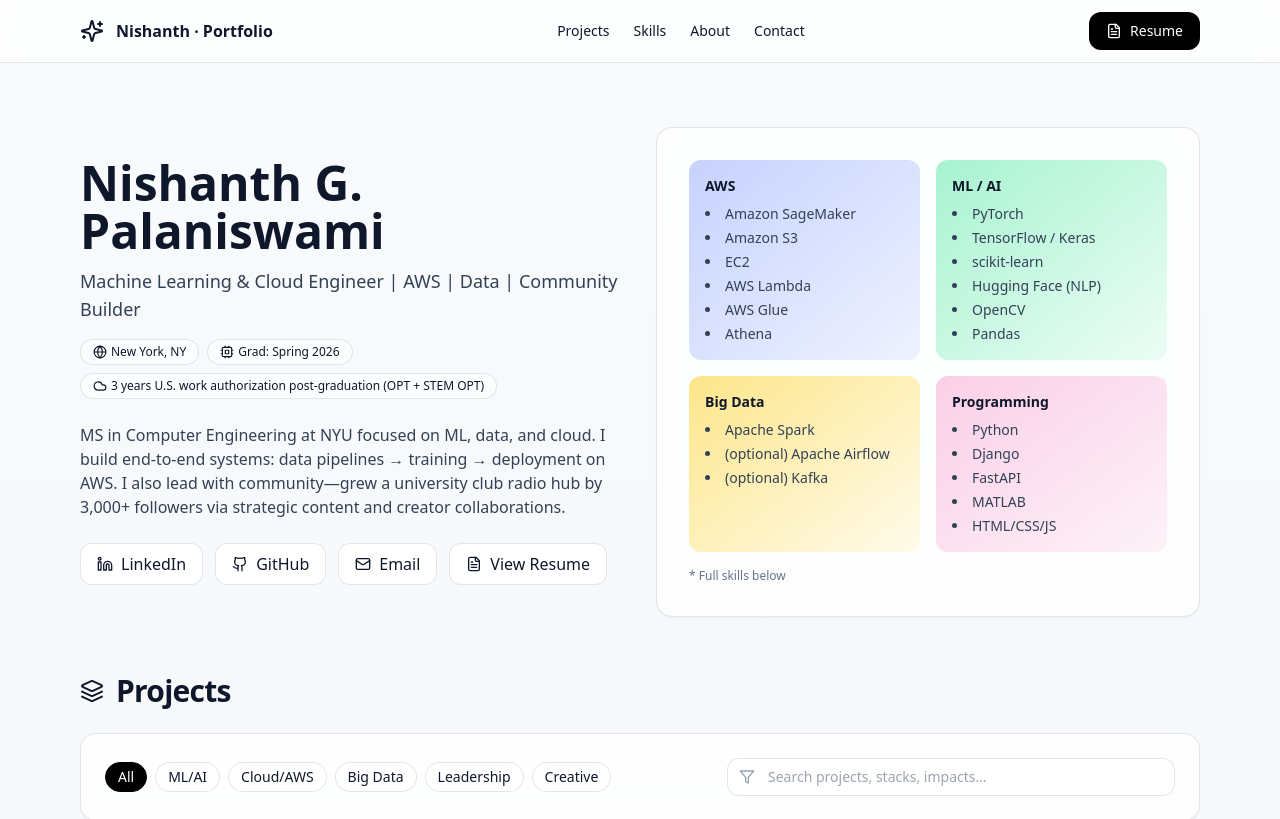
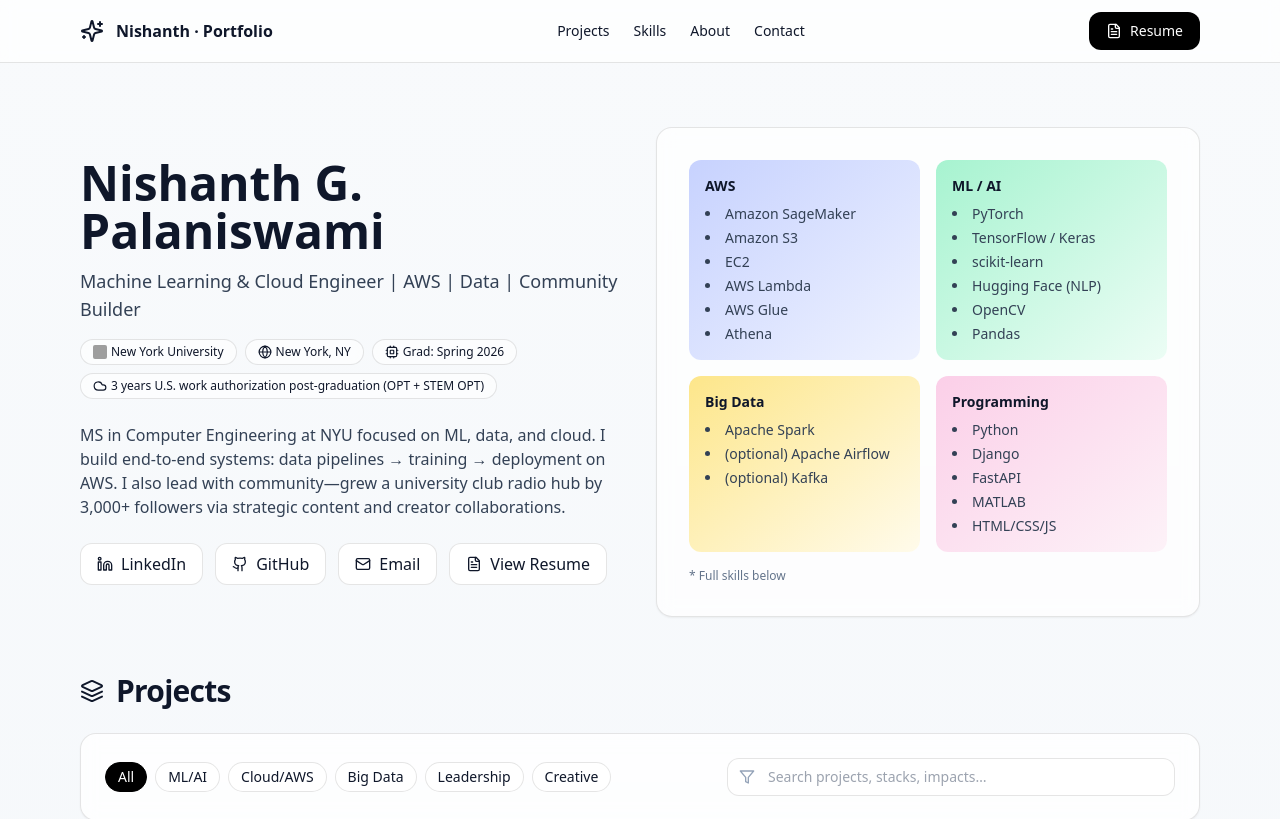
Before and after one commit to Nishanth-G-Palaniswami/Nishanth-G-Palaniswami-Portfolio, a React (Vite) app: page / in a window 1280 px wide. Shown: the top 819 px of the page. Built offline with nearby package versions, Linux system fonts and the light colour scheme; grey boxes are pictures that could not be loaded.

Commit message:
Update App.jsx

```diff
--- a/src/App.jsx
+++ b/src/App.jsx
@@ -204,9 +204,20 @@ export default function Portfolio() {
             </h1>
             <p className="mt-3 text-lg text-slate-700">{PROFILE.tagline}</p>
             <div className="mt-4 flex flex-wrap gap-2">
-              <Badge><Globe className="h-3.5 w-3.5 mr-1"/> {PROFILE.location}</Badge>
-              <Badge><Cpu className="h-3.5 w-3.5 mr-1"/> Grad: {PROFILE.graduation}</Badge>
-              <Badge><Cloud className="h-3.5 w-3.5 mr-1"/> {PROFILE.workAuth}</Badge>
+              {/* University first, with logo */}
+              <Badge>
+                <img src="/nyu-logo.png" alt="NYU" className="h-3.5 w-3.5 mr-1 rounded-sm" />
+                {PROFILE.University}
+              </Badge>
+
+              {/* Location */}
+              <Badge>
+                <Globe className="h-3.5 w-3.5 mr-1" /> {PROFILE.location}
+              </Badge>
+
+              {/* Graduation & Work Auth */}
+              <Badge><Cpu className="h-3.5 w-3.5 mr-1" /> Grad: {PROFILE.graduation}</Badge>
+              <Badge><Cloud className="h-3.5 w-3.5 mr-1" /> {PROFILE.workAuth}</Badge>
             </div>
             <p className="mt-6 text-slate-700 max-w-2xl">{PROFILE.summary}</p>
             <div className="mt-6 flex flex-wrap gap-3">
```
